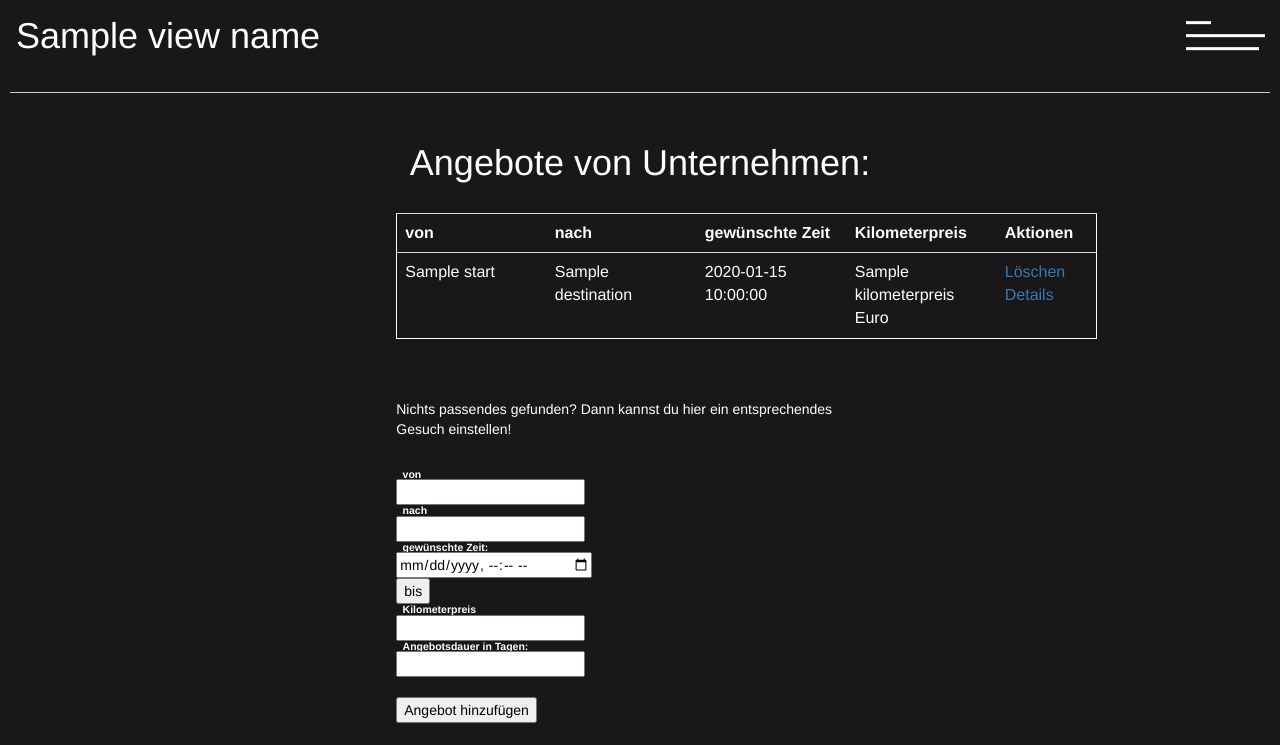
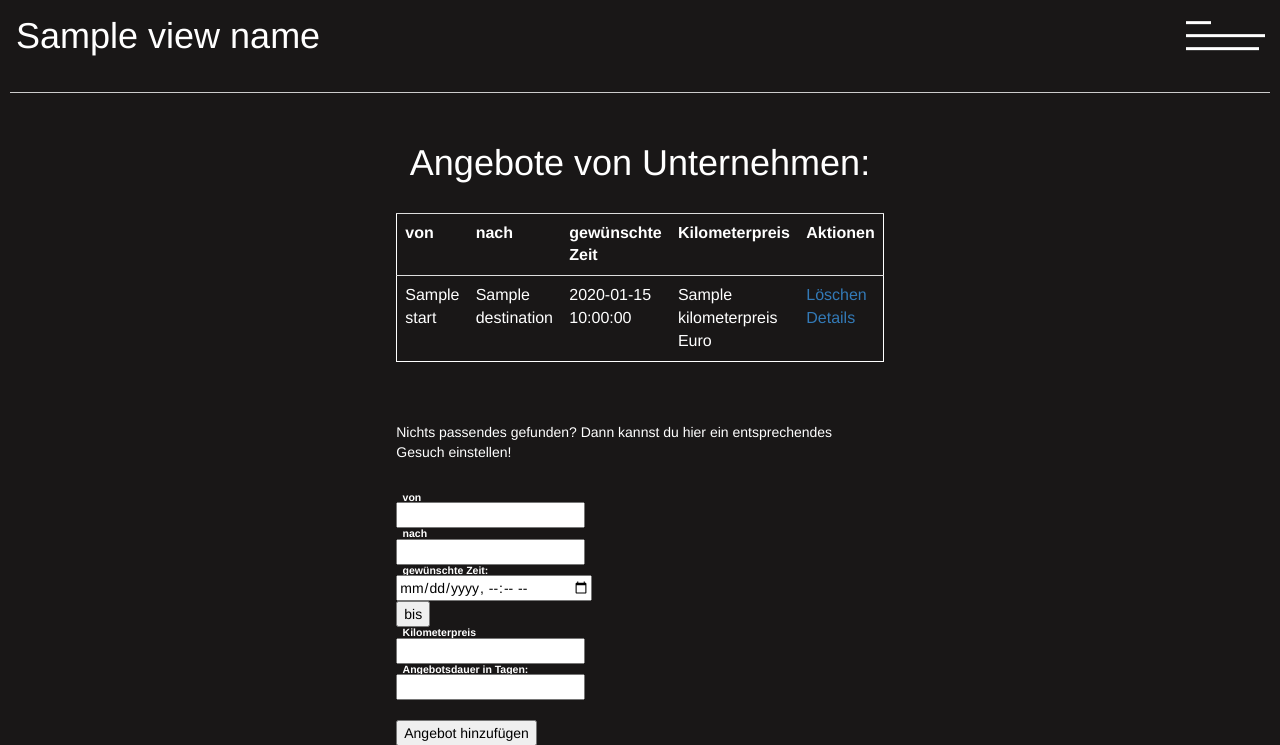
Before and after one commit to LPaaS-WiInf-Projektgruppe/Projekt-Knock-Knock, a Flask app: template project_knock_knock/templates/comOffer.html in a window 1280 px wide. Shown: the top 745 px of the page. Run offline with Flask 2, Linux system fonts and the light colour scheme; the template is opened without the code that fills it: most values are stand-ins (such as "Sample title", 1, 10 or a date in 2020); some libraries are stand-ins or nearby versions.

Commit message:
Mehrere Kleinigkeiten
Responsiveness Tabellen, Update Readme, Anfang FlaskWTForms zur Validierung

```diff
--- /dev/null
+++ b/project_knock_knock/forms/driverOffer_form.py
@@ -0,0 +1,5 @@
+from flask_wtf import FlaskForm
+from wtforms import StringField, IntegerField, SubmitField
+from wtforms.validators import DataRequired, InputRequired, NumberRange, Regexp
+
+#TODO
--- a/project_knock_knock/templates/comOffer.html
+++ b/project_knock_knock/templates/comOffer.html
@@ -30,15 +30,15 @@
 
 <br>
 
-  <table class="Table" style="table-layout:fixed;">
+  <table class="Table">
       <tr>
         <!-- <th style="width:50px;"> ID </th> -->
-        <th style="width:150px;"> von </th>
-        <th style="width:150px;"> nach </th>
-        <th style="width:150px;"> gewünschte Zeit </th>
+        <th style=> von </th>
+        <th style=> nach </th>
+        <th style=> gewünschte Zeit </th>
         <!-- TODO: absolutpreis automatisch berechnen und angeben -->
-        <th style="width:150px;"> Kilometerpreis </th>
-        <th style="width:100px;"> Aktionen </th>
+        <th style=> Kilometerpreis </th>
+        <th> Aktionen </th>
       </tr>
       {% for comOffer in allComOffers %}
         <tr>
@@ -85,6 +85,26 @@
   <input type="submit" value="Angebot hinzufügen">
 </form>
 
+
+
+
+
+
+
+
+<!-- <form method ="POST" action="{{ url_for('/comOffer') }}">
+        {{ form.csrf_token }}
+     </form> -->
+
+
+
+
+
+
+
+
+
+
 </div>
 
 <script src="https://ajax.googleapis.com/ajax/libs/jquery/2.2.4/jquery.min.js"></script>
--- a/project_knock_knock/werkzeuge/ComOfferWerkzeug.py
+++ b/project_knock_knock/werkzeuge/ComOfferWerkzeug.py
@@ -1,8 +1,9 @@
-from flask import Flask, render_template, Blueprint, request, redirect
+from flask import Flask, render_template, Blueprint, request, redirect, url_for
 from flask_user import current_user, login_required
 from Models import ComOffers
 from extensions import db
 from datetime import datetime
+from forms.comOffer_form import ComOfferForm
 
 
 comOffer = Blueprint('comOffer', __name__)
@@ -11,6 +12,9 @@ comOffer = Blueprint('comOffer', __name__)
 @comOffer.route('/comOffer', methods=['POST', 'GET'])
 @login_required
 def createComOffer():
+
+ #form = ComOfferForm()
+
     if request.method == 'POST':
         content_start = request.form['von']
         content_ende = request.form['nach']
```
Also changed, not shown: project_knock_knock/forms/comOffer_form.py (added, +12 -0 lines), project_knock_knock/templates/driverOffer.html (+4 -4 lines), README.md.
